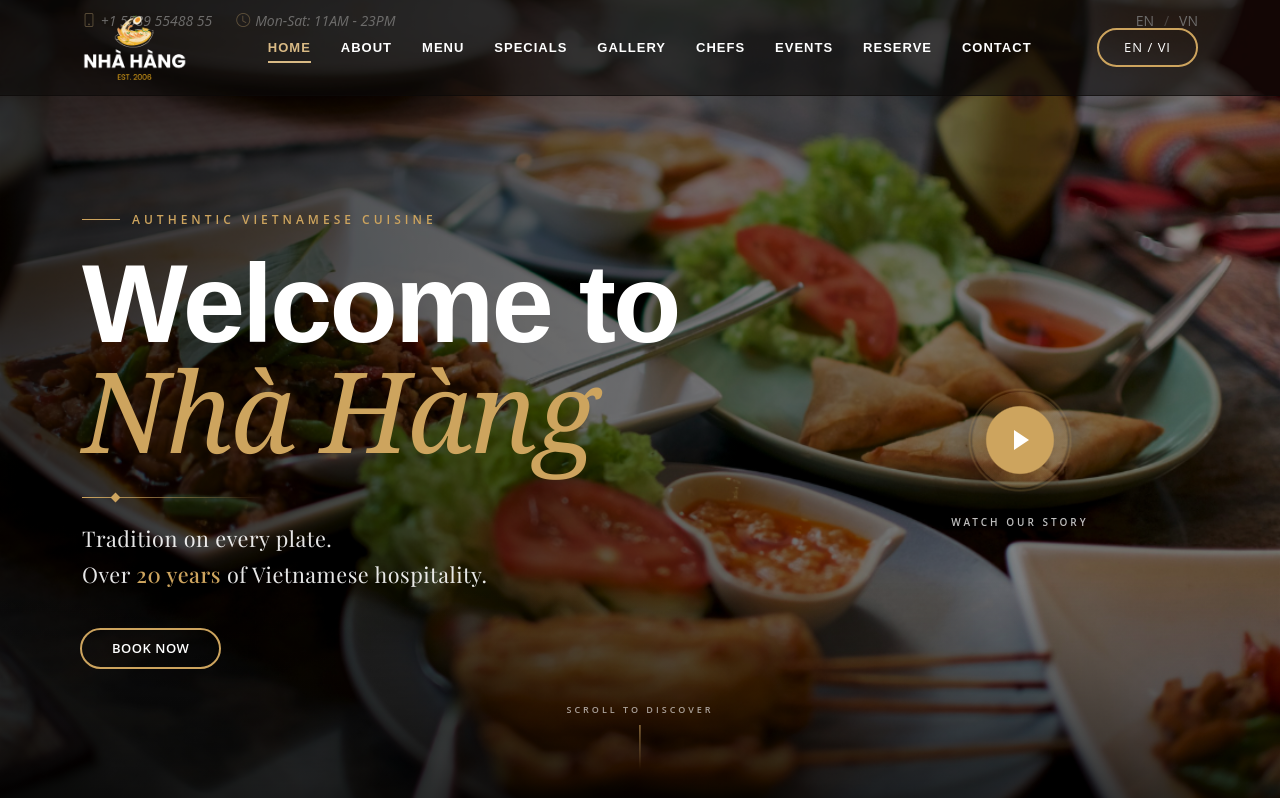
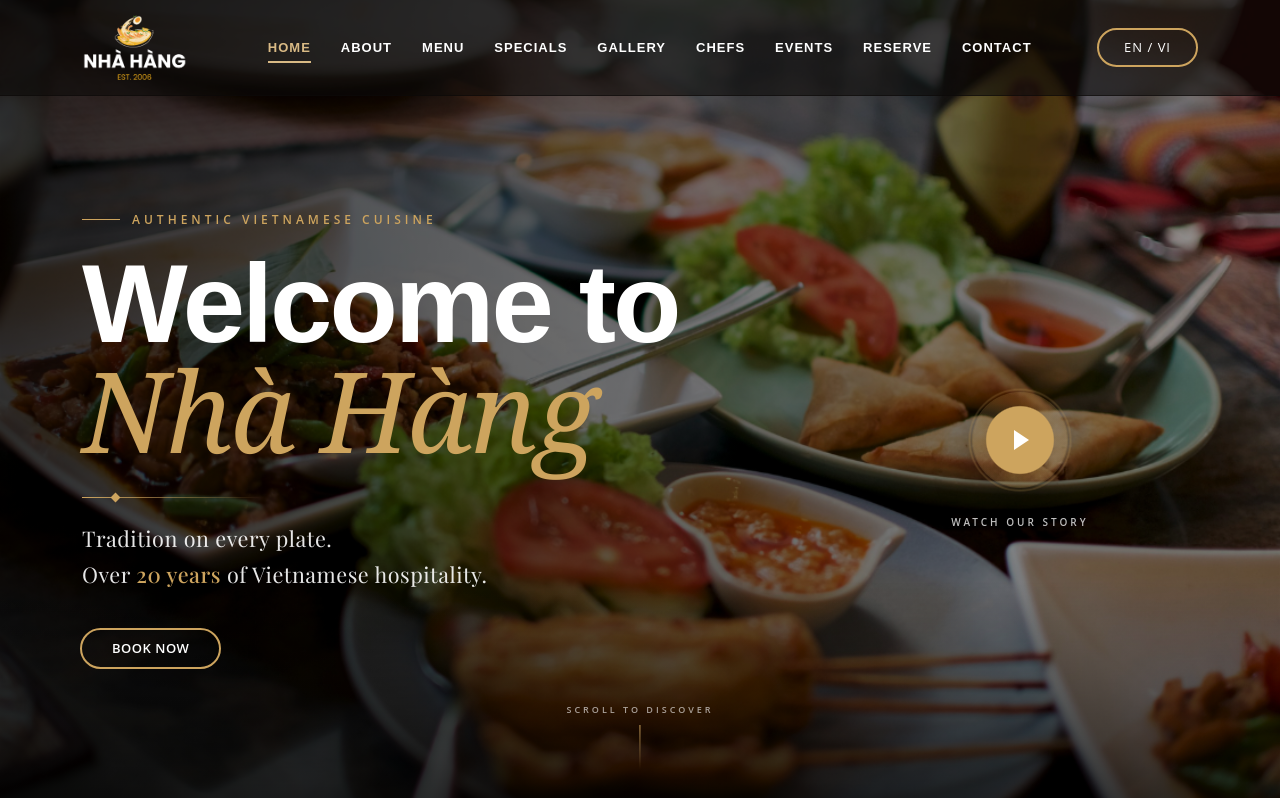
Before and after one commit to rongeronimo/vietnamese-restaurant-mock-website, a Next.js app: page / in a window 1280 px wide. Shown: the top 798 px of the page. Built offline with nearby package versions, Linux system fonts and the light colour scheme.

Commit message:
minor error fixes

```diff
--- a/src/app/layout.tsx
+++ b/src/app/layout.tsx
@@ -15,7 +15,6 @@ import { Playfair_Display } from "next/font/google";
 import "./globals.css";
 
 // Components
-import TopBar from "./components/TopBar";
 import Header from "./components/Header";
 import BacktoTop from "./components/BackToTop";
 import Footer from "./sections/Footer";
@@ -40,7 +39,6 @@ export default function RootLayout({
   return (
     <html lang="en">
       <body className={playfair.className}>
-        <TopBar />
         <Header />
         {children}
         <Footer />
```
